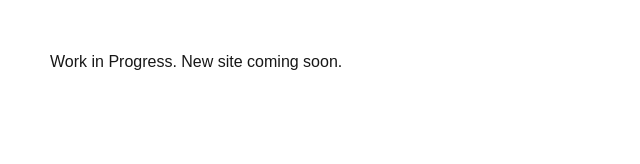
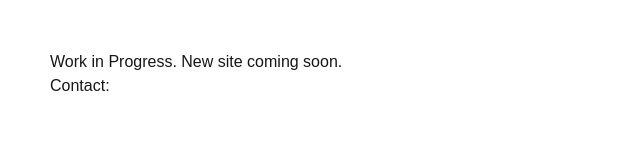
Before and after one commit to vpakarinen2/villepakarinen.com, a Next.js app: page / in a window 1280 px wide. Shown: the top 164 px of the page, without its empty margins (0-640 px from the left). Built offline with nearby package versions, Linux system fonts and the light colour scheme.

Commit message:
Updated app main page file

```diff
--- a/app/page.tsx
+++ b/app/page.tsx
@@ -2,6 +2,7 @@ export default function Home() {
   return (
     <main style={{ padding: "50px", fontFamily: "sans-serif" }}>
       <h1>Work in Progress. New site coming soon.</h1>
+      <h2>Contact: </h2>
       <a
         href="mailto:ville@villepakarinen.com"
         style={{ marginTop: "2rem", color: "#fff", textDecoration: "underline" }}
```
